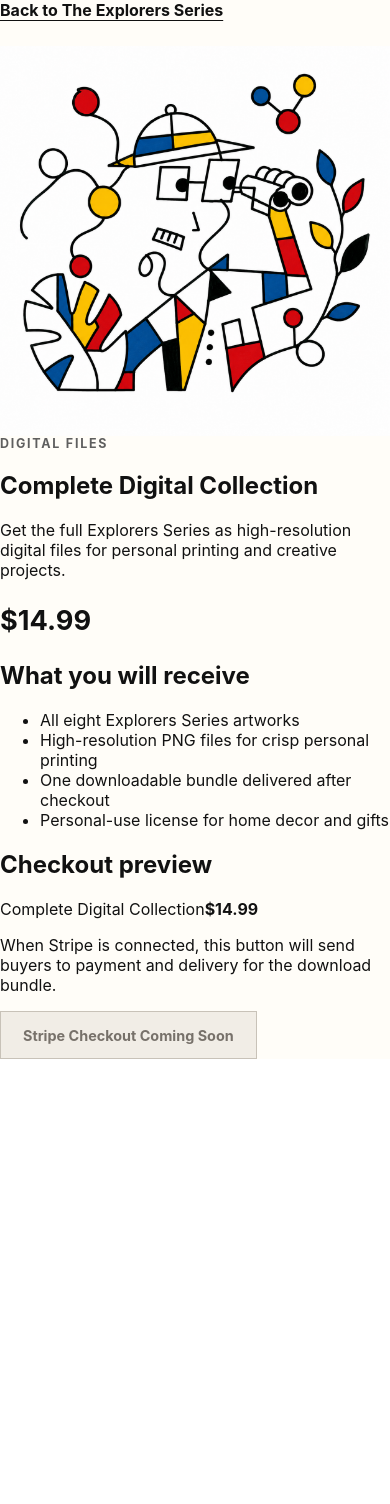
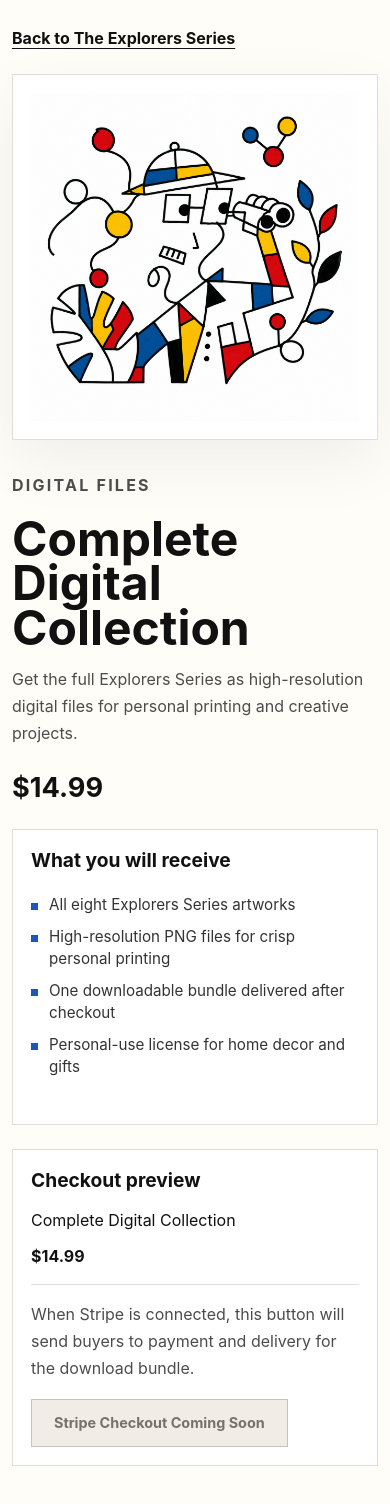
Before and after one commit to BigHitterG/bygoetz, a Next.js app: page /explorers/digital-downloads in a window 390 px wide. Shown: the top 1504 px of the page. Before the commit the page ends 1059 px from the top, so only its background shows below. Built offline with nearby package versions, Linux system fonts and the light colour scheme.

Commit message:
Fix digital bundle layout and checkout preview styles

```diff
--- a/components/explorers/Explorers.module.css
+++ b/components/explorers/Explorers.module.css
@@ -19,7 +19,8 @@
 .storySection,
 .finalCta,
 .detailHero,
-.relatedSection {
+.relatedSection,
+.downloadHero {
   width: min(1180px, calc(100% - 32px));
   margin: 0 auto;
 }
@@ -40,7 +41,9 @@
 .finalCta h2,
 .detailCopy h1,
 .relatedSection h2,
-.bundleCopy h2 {
+.bundleCopy h2,
+.downloadCopy h1,
+.checkoutPreview h2 {
   margin: 0;
   color: #111;
   font-weight: 650;
@@ -73,7 +76,9 @@
 .sectionIntro p,
 .storySection p,
 .detailCopy p,
-.bundleCopy p {
+.bundleCopy p,
+.downloadCopy p,
+.checkoutPreview p {
   color: #4c4c4c;
   font-size: 1rem;
   line-height: 1.7;
@@ -95,6 +100,7 @@
 .secondaryButton,
 .disabledButton {
   display: inline-flex;
+  max-width: 100%;
   min-height: 48px;
   align-items: center;
   justify-content: center;
@@ -103,7 +109,10 @@
   color: #111;
   font-size: 0.9rem;
   font-weight: 700;
+  line-height: 1.2;
+  text-align: center;
   text-decoration: none;
+  white-space: normal;
   transition:
     background 180ms ease,
     color 180ms ease,
@@ -158,6 +167,11 @@
   padding: clamp(14px, 3vw, 28px);
 }
 
+.bundleCopy,
+.downloadCopy {
+  min-width: 0;
+}
+
 .bundleCopy h2 {
   max-width: 380px;
   font-size: clamp(2rem, 4vw, 4.4rem);
@@ -175,7 +189,8 @@
   line-height: 1 !important;
 }
 
-.bundleList {
+.bundleList,
+.cleanList {
   display: grid;
   gap: 10px;
   margin: 22px 0 28px;
@@ -183,24 +198,23 @@
   list-style: none;
 }
 
-.bundleList li {
+.bundleList li,
+.cleanList li {
   position: relative;
-  padding-left: 22px;
+  padding-left: 18px;
   color: #333;
   font-size: 0.95rem;
   line-height: 1.45;
 }
 
-.bundleList li::before {
+.bundleList li::before,
+.cleanList li::before {
   position: absolute;
   left: 0;
-  top: 0.48em;
-  width: 8px;
-  height: 8px;
-  background: #e9cf19;
-  box-shadow:
-    10px 0 0 #d8291f,
-    20px 0 0 #1f55b7;
+  top: 0.58em;
+  width: 7px;
+  height: 7px;
+  background: #1f55b7;
   content: "";
 }
 
@@ -422,7 +436,8 @@
   text-align: center;
 }
 
-.detailHero {
+.detailHero,
+.downloadHero {
   padding: 28px 0 clamp(58px, 8vw, 96px);
 }
 
@@ -431,19 +446,30 @@
   margin-bottom: 26px;
 }
 
-.detailGrid {
+.detailGrid,
+.downloadGrid {
   display: grid;
   grid-template-columns: minmax(300px, 1.08fr) minmax(280px, 0.92fr);
   gap: clamp(32px, 7vw, 92px);
   align-items: center;
 }
 
-.detailArtworkFrame {
+.detailArtworkFrame,
+.downloadArtworkPanel {
+  overflow: hidden;
+  border: 1px solid #e3ded5;
+  background: #fff;
+  box-shadow: 0 22px 60px rgba(20, 20, 20, 0.06);
   aspect-ratio: 4 / 5;
   padding: clamp(18px, 3vw, 34px);
 }
 
-.detailCopy h1 {
+.downloadArtworkPanel {
+  aspect-ratio: 1 / 1;
+}
+
+.detailCopy h1,
+.downloadCopy h1 {
   font-size: clamp(3rem, 7vw, 6.5rem);
   line-height: 0.92;
 }
@@ -461,6 +487,25 @@
 
 .optionGroup h2 {
   margin-bottom: 12px;
+}
+
+.checkoutPreview {
+  margin-top: 24px;
+  border: 1px solid #e3ded5;
+  background: #fff;
+  padding: clamp(18px, 3vw, 28px);
+}
+
+.checkoutPreview h2 {
+  font-size: clamp(1.2rem, 2vw, 1.6rem);
+}
+
+.checkoutRow {
+  display: flex;
+  justify-content: space-between;
+  gap: 16px;
+  border-bottom: 1px solid #e6e0d7;
+  padding: 18px 0;
 }
 
 .relatedGrid {
@@ -492,19 +537,26 @@
   min-height: 0;
 }
 
+@media (max-width: 1120px) {
+  .digitalBundleCard {
+    grid-template-columns: 1fr;
+  }
+
+  .bundleArtworkFrame {
+    width: min(230px, 100%);
+  }
+}
+
 @media (max-width: 920px) {
   .hero,
   .spacesSection,
-  .detailGrid {
+  .detailGrid,
+  .downloadGrid {
     grid-template-columns: 1fr;
   }
 
   .hero {
     min-height: auto;
-  }
-
-  .digitalBundleCard {
-    grid-template-columns: minmax(150px, 0.52fr) minmax(0, 1fr);
   }
 
   .productGrid {
@@ -525,16 +577,13 @@
   .finalCta,
   .detailHero,
   .relatedSection,
-  .qualitySection {
+  .qualitySection,
+  .downloadHero {
     width: min(100% - 24px, 1180px);
   }
 
   .heroCopy h1 {
     font-size: clamp(3.2rem, 18vw, 5.2rem);
-  }
-
-  .digitalBundleCard {
-    grid-template-columns: 1fr;
   }
 
   .bundleArtworkFrame {
@@ -562,4 +611,8 @@
   .productMeta {
     justify-items: start;
   }
+
+  .checkoutRow {
+    display: grid;
+  }
 }
```
